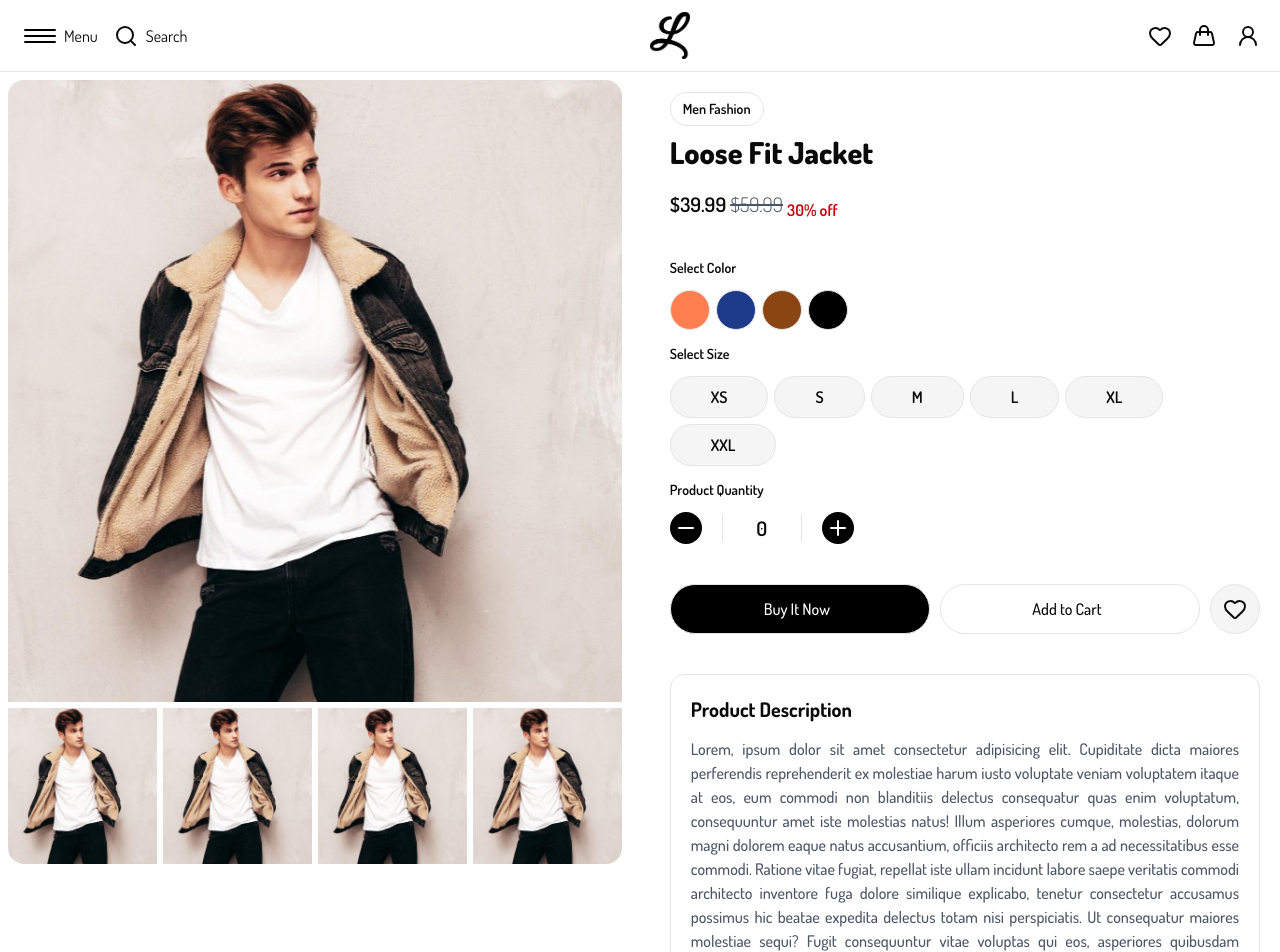
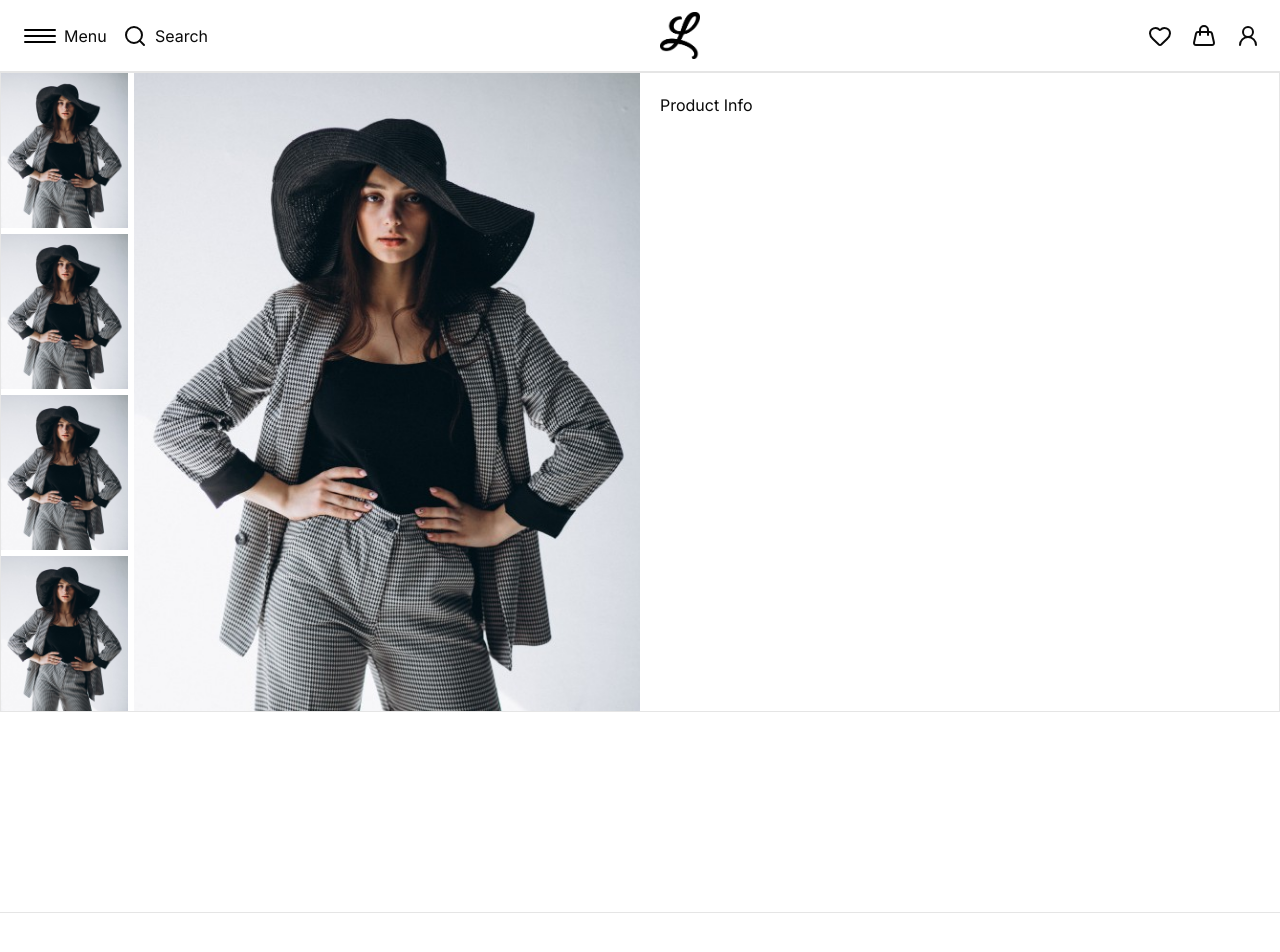
Before and after one commit to MehediHasan128/laivaly-client, a Next.js app: page /products/men/1 in a window 1280 px wide. Shown: the top 952 px of the page. Built offline with nearby package versions, Linux system fonts and the light colour scheme; a web font is replaced by a local one.

Commit message:
redesign product image in product details page

```diff
--- a/src/app/(pages)/products/[category]/[productId]/page.tsx
+++ b/src/app/(pages)/products/[category]/[productId]/page.tsx
@@ -3,10 +3,10 @@ import { Heart, Minus, Plus } from "lucide-react";
 import Image from "next/image";
 
 const images = [
-  "/images/products/6.jpg",
-  "/images/products/6.jpg",
-  "/images/products/6.jpg",
-  "/images/products/6.jpg",
+  "/images/products/10.jpg",
+  "/images/products/10.jpg",
+  "/images/products/10.jpg",
+  "/images/products/10.jpg",
 ];
 
 const colors = ["#FF7F50", "#1E3A8A", "#8B4513", "#000000"];
@@ -15,27 +15,23 @@ const sizes = ["XS", "S", "M", "L", "XL", "XXL"];
 const ProductDetailsPage = () => {
   return (
     <main>
-      <section className="flex flex-col lg:flex-row gap-3 xl:gap-5">
-        {/* Product image */}
-        <div className="flex flex-col md:flex-row lg:flex-col gap-1.5 w-full h-[70vh] lg:h-[80vh] xl:h-[100vh] lg:w-[50%] xl:w-[50%] p-0 lg:p-2">
-          {/* Thumbnail Image */}
-          <div className="h-[80%] md:h-full md:w-[80%] lg:w-full lg:h-[80%] lg:rounded-t-lg xl:rounded-t-2xl overflow-hidden">
-            <div className="relative size-full">
+      <section className="flex flex-col lg:flex-row h-[90vh] md:h-[100vh] lg:h-[70vh] xl:h-[80vh] border">
+        {/* Product Image */}
+        <div className="flex flex-col lg:flex-row-reverse gap-1.5 h-[90%] lg:h-full lg:w-[50vw]">
+          {/* Thumbnail Images */}
+          <div className="relative h-[80%] lg:h-full lg:w-[80%]">
             <Image
-                src="/images/products/6.jpg"
+              src="/images/products/10.jpg"
               alt="img"
               quality={100}
               fill
               className="object-cover"
             />
           </div>
-          </div>
-
-          {/* All Images */}
-          <div className="h-[20%] md:h-full md:w-[20%] lg:w-full lg:h-[20%] lg:rounded-b-lg xl:rounded-b-2xl overflow-hidden">
-            <div className="h-full flex md:flex-col lg:flex-row gap-1.5">
-              {images.map((img, index) => (
-                <div key={index} className="relative size-full cursor-pointer">
+          <div className="h-[20%] lg:h-full lg:w-[20%]">
+            <div className="flex flex-row lg:flex-col gap-1.5 size-full">
+              {images?.map((img, index) => (
+                <div key={index} className="relative size-full">
                   <Image
                     src={img}
                     alt="img"
@@ -49,114 +45,11 @@ const ProductDetailsPage = () => {
           </div>
         </div>
 
-        {/* Product info */}
-        <div className="lg:w-[50%] xl:w-[50%] px-5 lg:p-5 space-y-6 xl:space-y-10">
-          {/* Product title price */}
-          <div className="space-y-2 lg:space-y-3 xl:space-y-5">
-            <div className="flex flex-row-reverse lg:flex-col gap-2 items-start">
-              <div className="border rounded-full text-sm font-semibold w-fit px-3 py-1.5 whitespace-nowrap">
-                Men Fashion
-              </div>
-              <h1 className="text-xl md:text-2xl xl:text-3xl font-bold lg:font-extrabold w-full">
-                Loose Fit Jacket
-              </h1>
-            </div>
-            <h2 className="text-xl font-semibold">
-              <span>$39.99</span>{" "}
-              <span className="line-through text-gray-600 font-light">
-                $59.99
-              </span>{" "}
-              <sub className="text-base text-red-700">30% off</sub>
-            </h2>
-          </div>
-
-          {/* Size, color and quantity selection */}
-          <div className="space-y-3.5">
-            <div className="space-y-3">
-              <h1 className="text-xs lg:text-sm font-semibold">Select Color</h1>
-              <div className="flex gap-1.5">
-                {colors.map((color, index) => (
-                  <div
-                    key={index}
-                    className={`border size-8 lg:size-10 rounded-full`}
-                    style={{ backgroundColor: `${color}` }}
-                  />
-                ))}
-              </div>
-            </div>
-
-            <div className="space-y-3">
-              <h1 className="text-xs lg:text-sm font-semibold">Select Size</h1>
-              <div className="flex gap-1.5 flex-wrap">
-                {sizes.map((size, index) => (
-                  <div
-                    key={index}
-                    className="border bg-accent rounded-full px-8 xl:px-10 py-1 md:py-2 font-semibold cursor-pointer"
-                  >
-                    {size}
-                  </div>
-                ))}
-              </div>
-            </div>
-
-            <div className="space-y-3">
-              <h1 className="text-xs lg:text-sm font-semibold">
-                Product Quantity
-              </h1>
-              <div className="flex items-center gap-5">
-                <div className="bg-black text-white rounded-full flex justify-center items-center cursor-pointer active:scale-95 duration-700 size-8">
-                  <Minus />
-                </div>
-                <div className="w-20 text-center text-xl font-semibold border-x">
-                  0
-                </div>
-                <div className="bg-black text-white rounded-full flex justify-center items-center cursor-pointer active:scale-95 duration-700 size-8">
-                  <Plus />
-                </div>
-              </div>
-            </div>
-          </div>
-
-          {/* Add to cart and wishlist button */}
-          <div className="2xl:w-[70%] flex gap-2.5">
-            <Button
-              buttonTitle="Buy It Now"
-              className="bg-black text-white rounded-full cursor-pointer w-full flex justify-center py-2.5"
-            />
-            <Button
-              buttonTitle="Add to Cart"
-              className="rounded-full cursor-pointer w-full flex justify-center py-2.5"
-            />
-            <button className="border rounded-full p-2 lg:px-3 cursor-pointer bg-accent active:scale-95 duration-700">
-              <Heart />
-            </button>
-          </div>
-
-          {/* Product Description */}
-          <div className="2xl:w-[70%] border p-5 rounded-xl space-y-3.5">
-            <h1 className="text-lg md:text-xl font-semibold md:font-bold">
-              Product Description
-            </h1>
-            <p className="text-justify gray-text font-semibold0">
-              Lorem, ipsum dolor sit amet consectetur adipisicing elit.
-              Cupiditate dicta maiores perferendis reprehenderit ex molestiae
-              harum iusto voluptate veniam voluptatem itaque at eos, eum commodi
-              non blanditiis delectus consequatur quas enim voluptatum,
-              consequuntur amet iste molestias natus! Illum asperiores cumque,
-              molestias, dolorum magni dolorem eaque natus accusantium, officiis
-              architecto rem a ad necessitatibus esse commodi. Ratione vitae
-              fugiat, repellat iste ullam incidunt labore saepe veritatis
-              commodi architecto inventore fuga dolore similique explicabo,
-              tenetur consectetur accusamus possimus hic beatae expedita
-              delectus totam nisi perspiciatis. Ut consequatur maiores molestiae
-              sequi? Fugit consequuntur vitae voluptas qui eos, asperiores
-              quibusdam perspiciatis explicabo hic rerum.
-            </p>
-          </div>
+        {/* Product Info */}
+        <div className="h-[10%] lg:h-full p-5 lg:w-[50vw]">
+          <h1>Product Info</h1>
         </div>
       </section>
-
-      <section></section>
     </main>
   );
 };
--- a/src/app/layout.tsx
+++ b/src/app/layout.tsx
@@ -1,8 +1,8 @@
 import type { Metadata, Viewport } from "next";
-import { Dosis } from "next/font/google";
+import { Inter } from "next/font/google";
 import "./globals.css";
 
-const dosis = Dosis({ subsets: ["latin"], variable: "--font-dosis" });
+const inter = Inter({ subsets: ["latin"], variable: "--font-inter" });
 
 export const metadata: Metadata = {
   title: {
@@ -48,7 +48,7 @@ export default function RootLayout({
 }>) {
   return (
     <html lang="en">
-      <body className={`${dosis.className} antialiased`}>{children}</body>
+      <body className={`${inter.className} antialiased`}>{children}</body>
     </html>
   );
 }
--- /dev/null
+++ b/src/components/products/ProductDescriptionDrawer.tsx
@@ -0,0 +1,9 @@
+const ProductDescriptionDrawer = () => {
+    return (
+        <div>
+
+        </div>
+    );
+};
+
+export default ProductDescriptionDrawer;
```
Also changed, not shown: 1 other file (tests, documents, lock files or other folders). Lines whose indentation alone changed are shown as unchanged.
